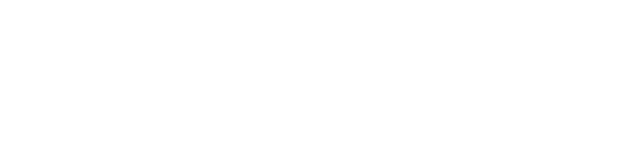
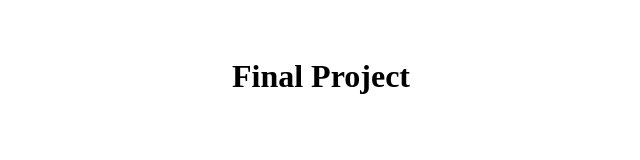
Before and after one commit to ash-ics3u-2023-01/portfolio-websites-JamesMM123, a plain HTML site: page FinalProject.html in a window 1280 px wide. Shown: the whole page, without its empty margins (319-959 px from the left). Drawn offline with Linux system fonts and the light colour scheme.

Commit message:
Update FinalProject.html
TEST

```diff
--- a/FinalProject.html
+++ b/FinalProject.html
@@ -1,3 +1,17 @@
 <html>
 <title>Final Project</title>
+<head>
+<style>div.a {
+  text-align: center;
+}</style>
+</head>
+<br>
+
+<div class = "a">
+
+
+<h1>
+<div class="a">
+<p>Final Project</p>
+</h1>
 </html>
```
